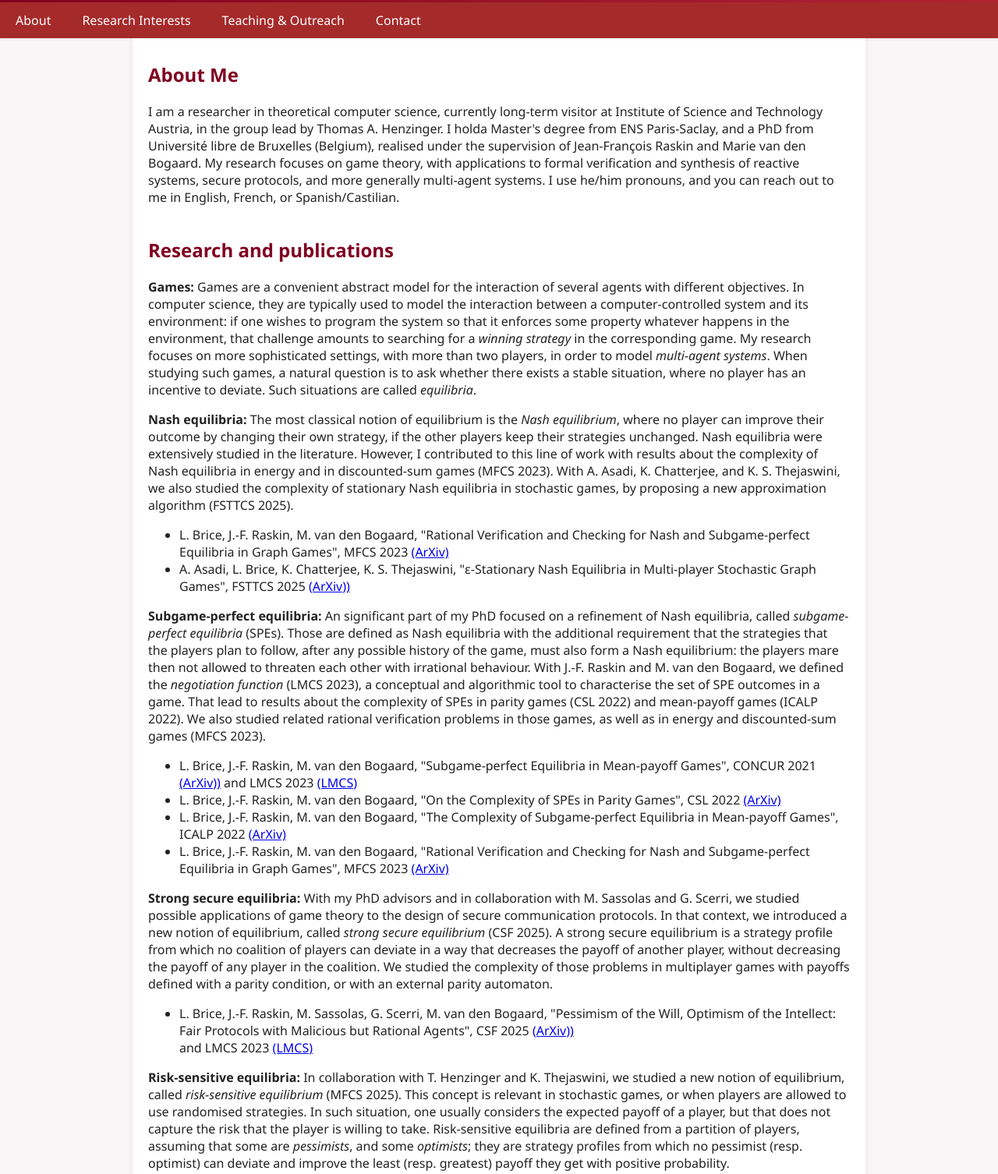
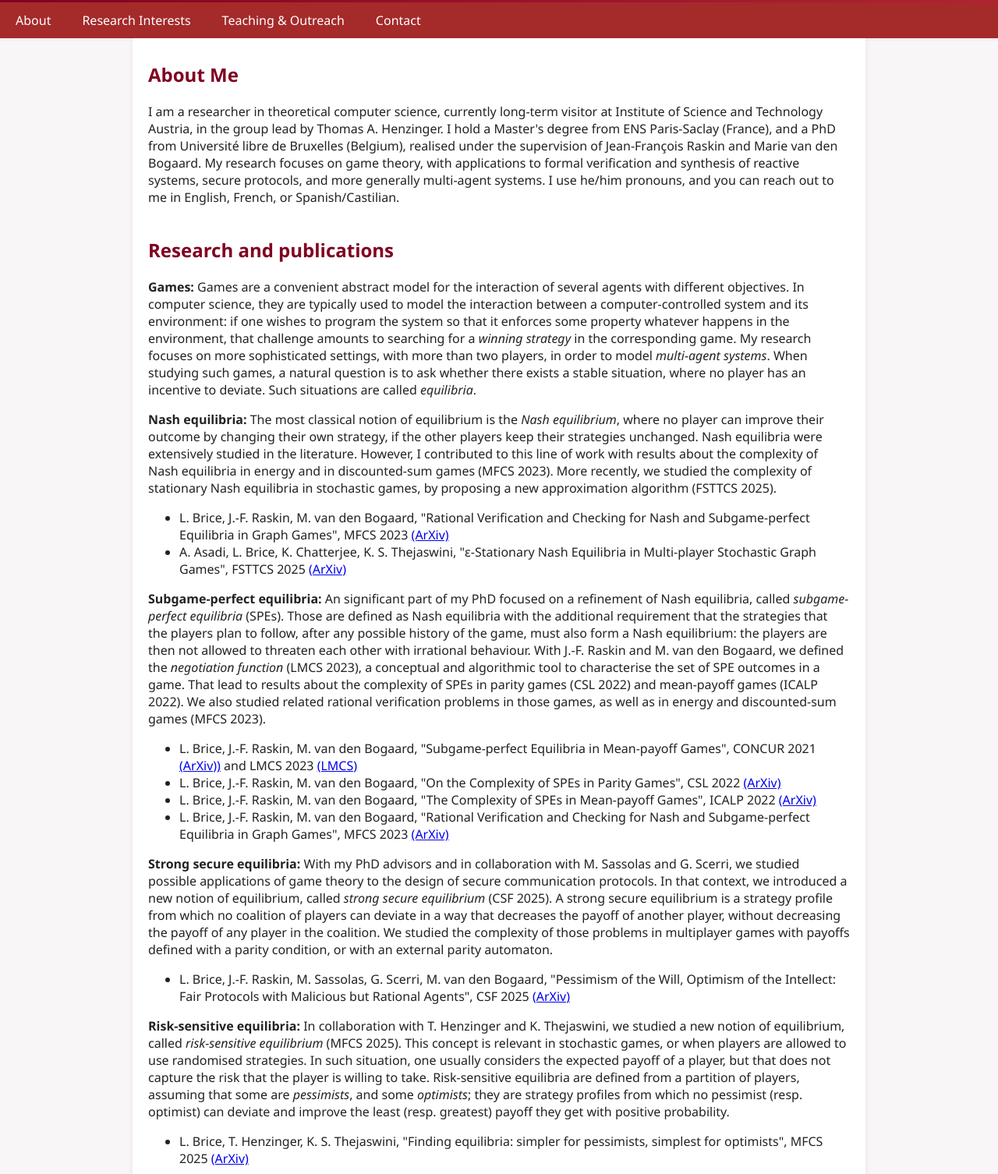
Before and after one commit to lnrdbrice/lnrdbrice, a plain HTML site: page index.html in a window 1280 px wide. Shown: the part 170-1676 px from the top of the page at 78% size. Drawn offline with Linux system fonts and the light colour scheme.

Commit message:
Fixing mistakes

```diff
--- a/index.html
+++ b/index.html
@@ -42,7 +42,7 @@
     <section id="about">
       <h2>About Me</h2>
       <p>I am a researcher in theoretical computer science, currently long-term visitor at Institute of Science and Technology Austria, in the group lead by Thomas A. Henzinger.
-        I holda Master's degree from ENS Paris-Saclay, and a PhD from Université libre de Bruxelles (Belgium), realised under the supervision of Jean-François Raskin and Marie van den Bogaard.
+        I hold a Master's degree from ENS Paris-Saclay (France), and a PhD from Université libre de Bruxelles (Belgium), realised under the supervision of Jean-François Raskin and Marie van den Bogaard.
         My research focuses on game theory, with applications to formal verification and synthesis of reactive systems, secure protocols, and more generally multi-agent systems.
         I use he/him pronouns, and you can reach out to me in English, French, or Spanish/Castilian.
       </p>
@@ -60,15 +60,15 @@
         The most classical notion of equilibrium is the <em>Nash equilibrium</em>, where no player can improve their outcome by changing their own strategy, if the other players keep their strategies unchanged.
         Nash equilibria were extensively studied in the literature.
         However, I contributed to this line of work with results about the complexity of Nash equilibria in energy and in discounted-sum games (MFCS 2023).
-        With A. Asadi, K. Chatterjee, and K. S. Thejaswini, we also studied the complexity of stationary Nash equilibria in stochastic games, by proposing a new approximation algorithm (FSTTCS 2025).
+        More recently, we studied the complexity of stationary Nash equilibria in stochastic games, by proposing a new approximation algorithm (FSTTCS 2025).
       </p>
       <ul>
         <li>L. Brice, J.-F. Raskin, M. van den Bogaard, "Rational Verification and Checking for Nash and Subgame-perfect Equilibria in Graph Games", MFCS 2023 <a href="https://arxiv.org/pdf/2301.12913" target="_blank">(ArXiv)</a></li>
-        <li>A. Asadi, L. Brice, K. Chatterjee, K. S. Thejaswini, "ε-Stationary Nash Equilibria in Multi-player Stochastic Graph Games", FSTTCS 2025 <a href="https://arxiv.org/pdf/2508.15356" target="_blank">(ArXiv))</a></li>
+        <li>A. Asadi, L. Brice, K. Chatterjee, K. S. Thejaswini, "ε-Stationary Nash Equilibria in Multi-player Stochastic Graph Games", FSTTCS 2025 <a href="https://arxiv.org/pdf/2508.15356" target="_blank">(ArXiv)</a></li>
       </ul>
       <p><b>Subgame-perfect equilibria:  </b>
         An significant part of my PhD focused on a refinement of Nash equilibria, called <em>subgame-perfect equilibria</em> (SPEs).
-        Those are defined as Nash equilibria with the additional requirement that the strategies that the players plan to follow, after any possible history of the game, must also form a Nash equilibrium: the players mare then not allowed to threaten each other with irrational behaviour.
+        Those are defined as Nash equilibria with the additional requirement that the strategies that the players plan to follow, after any possible history of the game, must also form a Nash equilibrium: the players are then not allowed to threaten each other with irrational behaviour.
         With J.-F. Raskin and M. van den Bogaard, we defined the <em>negotiation function</em> (LMCS 2023), a conceptual and algorithmic tool to characterise the set of SPE outcomes in a game.
         That lead to results about the complexity of SPEs in parity games (CSL 2022) and mean-payoff games (ICALP 2022).
         We also studied related rational verification problems in those games, as well as in energy and discounted-sum games (MFCS 2023).
@@ -76,7 +76,7 @@
       <ul>
         <li>L. Brice, J.-F. Raskin, M. van den Bogaard, "Subgame-perfect Equilibria in Mean-payoff Games", CONCUR 2021 <a href="https://arxiv.org/pdf/2101.10685" target="_blank">(ArXiv))</a> and LMCS 2023 <a href="https://lmcs.episciences.org/12466/pdf" target="_blank">(LMCS)</a></li>
         <li>L. Brice, J.-F. Raskin, M. van den Bogaard, "On the Complexity of SPEs in Parity Games", CSL 2022 <a href="https://arxiv.org/pdf/2107.07458" target="_blank">(ArXiv)</a></li>
-        <li>L. Brice, J.-F. Raskin, M. van den Bogaard, "The Complexity of Subgame-perfect Equilibria in Mean-payoff Games", ICALP 2022 <a href="https://arxiv.org/pdf/2202.08499" target="_blank">(ArXiv)</a></li>
+        <li>L. Brice, J.-F. Raskin, M. van den Bogaard, "The Complexity of SPEs in Mean-payoff Games", ICALP 2022 <a href="https://arxiv.org/pdf/2202.08499" target="_blank">(ArXiv)</a></li>
         <li>L. Brice, J.-F. Raskin, M. van den Bogaard, "Rational Verification and Checking for Nash and Subgame-perfect Equilibria in Graph Games", MFCS 2023 <a href="https://arxiv.org/pdf/2301.12913" target="_blank">(ArXiv)</a></li>
       </ul>
       <p><b>Strong secure equilibria:  </b>
@@ -86,7 +86,7 @@
         We studied the complexity of those problems in multiplayer games with payoffs defined with a parity condition, or with an external parity automaton.
       </p>
       <ul>
-        <li>L. Brice, J.-F. Raskin, M. Sassolas, G. Scerri, M. van den Bogaard, "Pessimism of the Will, Optimism of the Intellect: Fair Protocols with Malicious but Rational Agents", CSF 2025 <a href="https://arxiv.org/pdf/2405.18958" target="_blank">(ArXiv))</a></li> and LMCS 2023 <a href="https://lmcs.episciences.org/12466/pdf" target="_blank">(LMCS)</a></li>
+        <li>L. Brice, J.-F. Raskin, M. Sassolas, G. Scerri, M. van den Bogaard, "Pessimism of the Will, Optimism of the Intellect: Fair Protocols with Malicious but Rational Agents", CSF 2025 <a href="https://arxiv.org/pdf/2405.18958" target="_blank">(ArXiv)</a></li>
       </ul>
       <p><b>Risk-sensitive equilibria:  </b>
         In collaboration with T. Henzinger and K. Thejaswini, we studied a new notion of equilibrium, called <em>risk-sensitive equilibrium</em> (MFCS 2025).
@@ -95,27 +95,26 @@
         Risk-sensitive equilibria are defined from a partition of players, assuming that some are <em>pessimists</em>, and some <em>optimists</em>; they are strategy profiles from which no pessimist (resp. optimist) can deviate and improve the least (resp. greatest) payoff they get with positive probability.
       </p>
       <ul>
-        <li>L. Brice, T. Henzinger, K. S. Thejaswini, "Finding equilibria: simpler for pessimists, simplest for optimists", MFCS 2025 <a href="https://arxiv.org/pdf/2502.05316" target="_blank">(ArXiv))</a></li>
+        <li>L. Brice, T. Henzinger, K. S. Thejaswini, "Finding equilibria: simpler for pessimists, simplest for optimists", MFCS 2025 <a href="https://arxiv.org/pdf/2502.05316" target="_blank">(ArXiv)</a></li>
       </ul>
       <p><b>Robbins' problem:  </b>
         Robbins' problem is a famous open problem, one of the variants of the <em>secretary problem</em>.
         We used a Markov decision process approach to compute numerically better values than those formerly known (in <em>Principles of Verification: Cycling the Probabilistic Landscape</em>).
       </p>
       <ul>
-        <li>L. Brice, F. T. Bruss, A. Majumdar, J.-F. Raskin, "Algorithms for Robbins’ Problem Using Markov Decision Processes", in <em> Principles of Verification: Cycling the Probabilistic Landscape. Essays Dedicated to Joost-Pieter Katoen on the Occasion of His 60th Birthday</em> <a href="https://link.springer.com/chapter/10.1007/978-3-031-75775-4_2" target="_blank">(Springer))</a></li>
+        <li>L. Brice, F. T. Bruss, A. Majumdar, J.-F. Raskin, "Algorithms for Robbins’ Problem Using Markov Decision Processes", in <em> Principles of Verification: Cycling the Probabilistic Landscape. Essays Dedicated to Joost-Pieter Katoen on the Occasion of His 60th Birthday</em> <a href="https://link.springer.com/chapter/10.1007/978-3-031-75775-4_2" target="_blank">(Springer)</a></li>
       </ul>
       <p><b>Current research:  </b>
         I am currently working on concurrent zero-sum games, where a team of n players faces a single adversary.
         In two-player games, it is well-known that players need to randomise their strategies in order to play optimally.
         But by replacing one player by a team of players that cannot communicate, randomisation is much more restricted.
       </p>
-      <p><b>Some open problems I am interested in:  </b>
+      <p><b>Some other open problems I am interested in:  </b>
         <ul>
           <li>What is the complexity of the constrained existence problem of SPEs in Büchi games?
             (We have shown that it was NP-complete in the case of parity games, and even of co-Büchi games, but this case remains open.)</li>
           <li>Conjecture: for every positive ε, in every mean-payoff game, there exists a (possibly randomised) ε-SPE. (This result is known in the case of terminal reward games, and I believe it can be extended to mean-payoff games.)</li>
           <li>Conjecture: in every reachability (or parity) game, there exists a positional Nash equilibrium. </li>
-          <li>In concurrent zero-sum games where a team of n players faces a single adversary, what is the power of randomisation for the team?</li>
         </ul>
       </p>
       <p>My PhD thesis is available here: L. Brice, <em>Equilibria in Multiplayer Graph Games: An Algorithmic Study</em> <a href="https://difusion.ulb.ac.be/vufind/Record/ULB-DIPOT:oai:dipot.ulb.ac.be:2013/391811/Holdings" target="_blank">(ULB)</a></p>
```
Also changed, not shown: email.svg (renamed from email-svgrepo-com.svg), google-scholar.svg (renamed from Google_Scholar_logo.svg), orcid.svg (renamed from ORCID_iD.svg).
